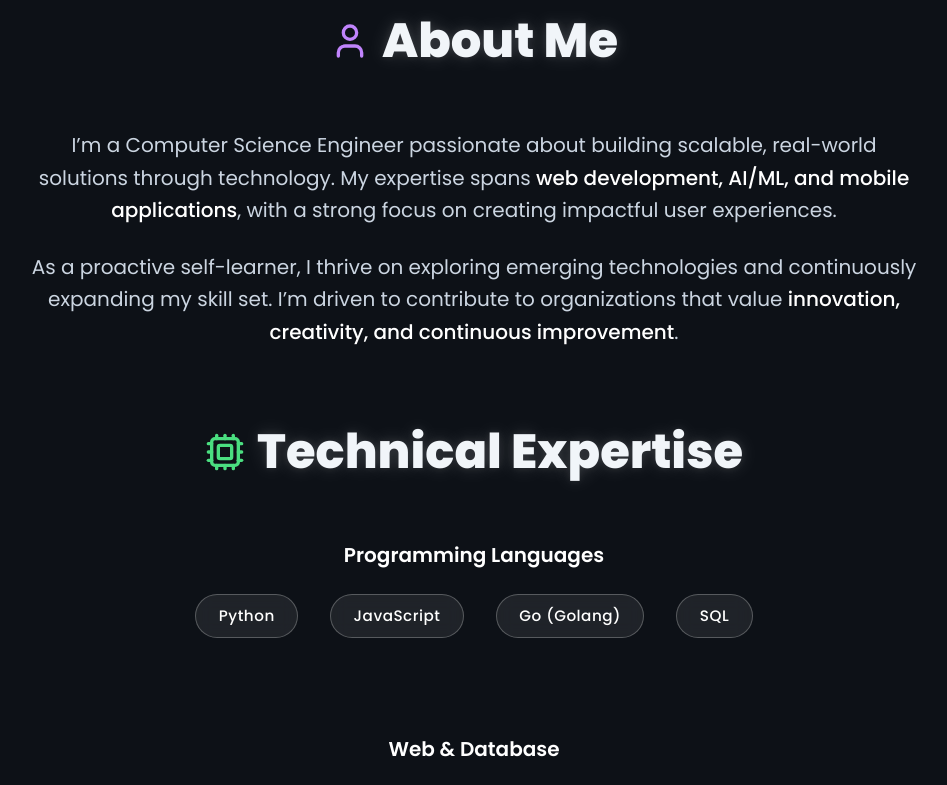
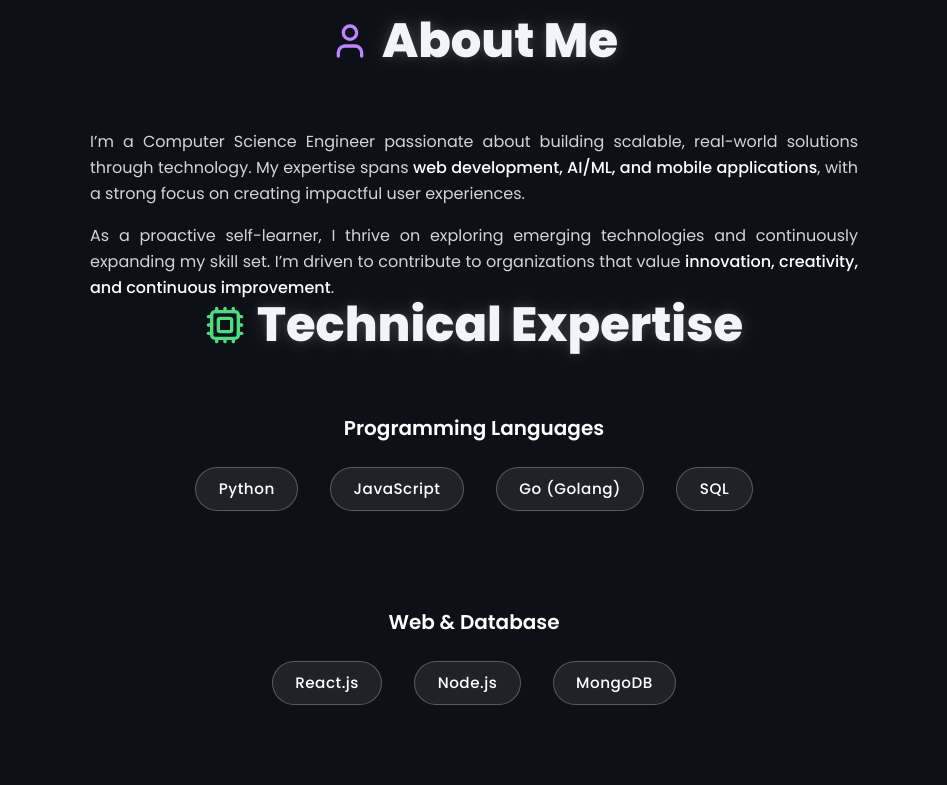
Before and after one commit to Punith-Singh/mywebsite, a plain HTML site: page index.html in a window 1280 px wide. Shown: the part 800-1585 px from the top of the page, without its empty margins (166-1113 px from the left). Drawn offline with nearby package versions, Linux system fonts and the light colour scheme.

Commit message:
Update index.html

```diff
--- a/index.html
+++ b/index.html
@@ -269,7 +269,7 @@
             <i data-lucide="user" class="w-10 h-10 text-purple-400"></i>About Me
           </h2>
 
-          <div class="max-w-4xl mx-auto text-center text-xl text-slate-300 leading-relaxed space-y-6">
+          <div class="max-w-3xl mx-auto text-gray-300 leading-relaxed space-y-4 text-justify">
               <p>
                   I’m a Computer Science Engineer passionate about building scalable, real-world solutions through technology.
                   My expertise spans <span class="text-white font-medium">web development, AI/ML, and mobile applications</span>,
@@ -278,12 +278,12 @@
               <p>
                   As a proactive self-learner, I thrive on exploring emerging technologies and continuously expanding my skill set.
                   I’m driven to contribute to organizations that value <span class="text-white font-medium">innovation, creativity, and continuous improvement</span>.
-            </p>
+              </p
             </div>
         </section>
 
 
-        <section id="skills" class="py-20 scroll-animation">
+        <section id="skills" class="py-22 scroll-animation">
           <h2 class="section-title flex items-center justify-center gap-3 text-5xl font-extrabold text-slate-100 mb-16">
             <i data-lucide="cpu"class="w-10 h-10 text-green-400"></i>Technical Expertise
           </h2>
```
Lines whose indentation alone changed are shown as unchanged.
